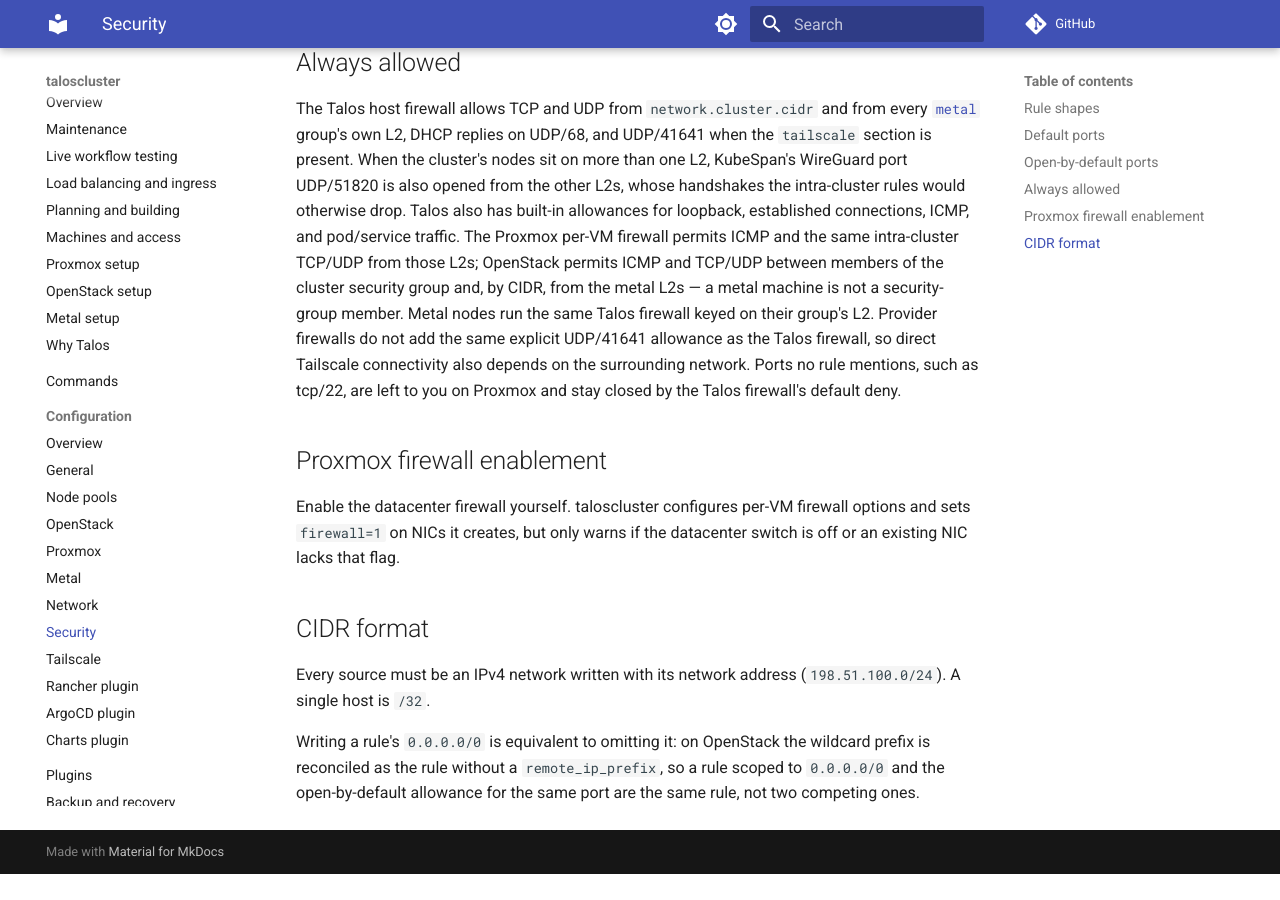
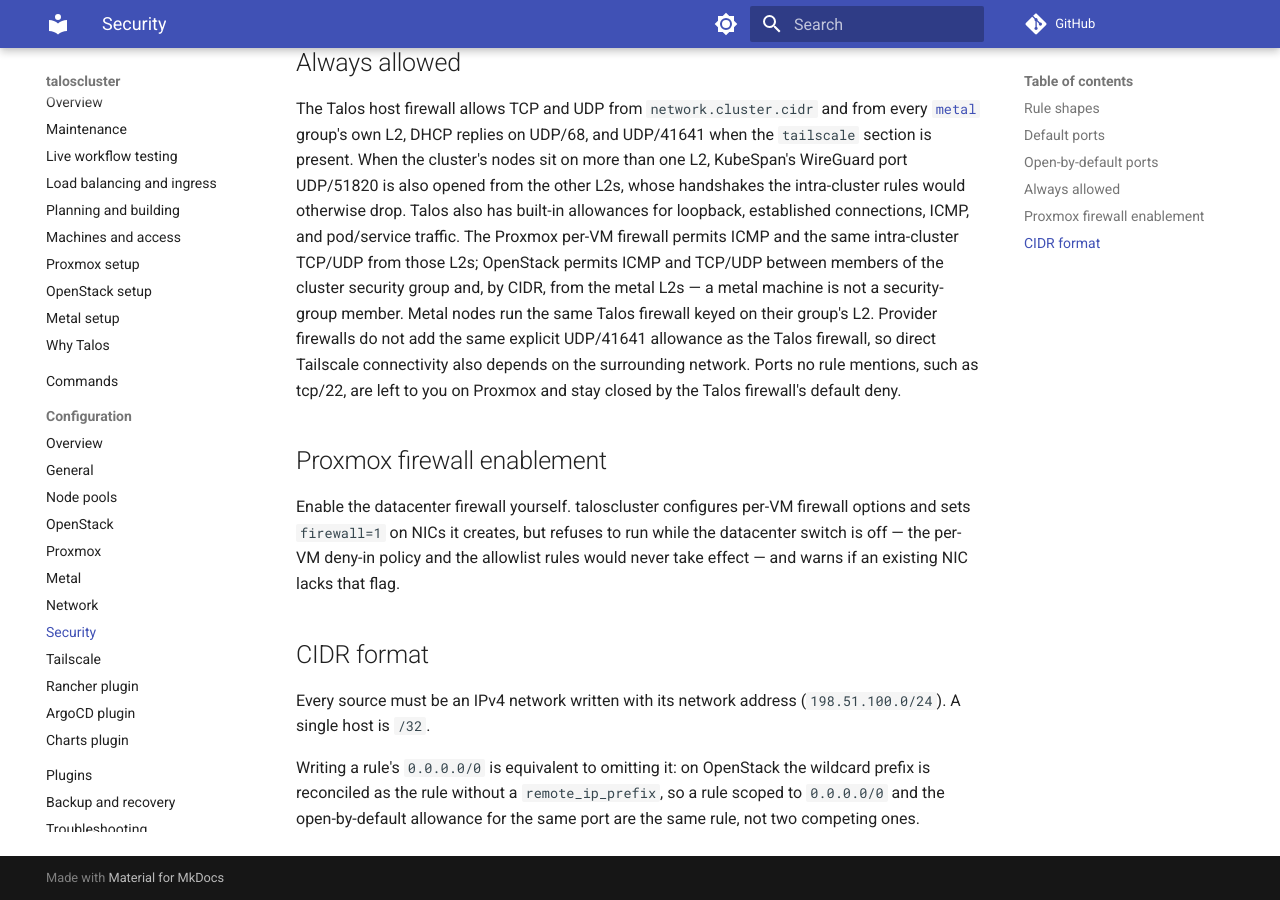
Before and after one commit to ncsa/taloscluster, an MkDocs documentation site: the page built from docs/configuration/security.md, in a window 1280 px wide and 900 px high, scrolled down 1459 px. Built offline with MkDocs 1.6.1 and Material for MkDocs 9.7.7, drawn with Linux system fonts in a browser that asks for light colours; comment, search, counter and statistics services are not loaded; before the commit the page ends 2333 px from its top, so only the background shows below that.

Commit message:
fix: **[P3] Proxmox datacenter firewall off only warns, so the allowlists are

```diff
--- a/docs/configuration/security.md
+++ b/docs/configuration/security.md
@@ -47,7 +47,7 @@ The Talos host firewall allows TCP and UDP from `network.cluster.cidr` and from
 
 ## Proxmox firewall enablement
 
-Enable the datacenter firewall yourself. taloscluster configures per-VM firewall options and sets `firewall=1` on NICs it creates, but only warns if the datacenter switch is off or an existing NIC lacks that flag.
+Enable the datacenter firewall yourself. taloscluster configures per-VM firewall options and sets `firewall=1` on NICs it creates, but refuses to run while the datacenter switch is off — the per-VM deny-in policy and the allowlist rules would never take effect — and warns if an existing NIC lacks that flag.
 
 ## CIDR format
 
```
Also changed, not shown: CHANGELOG.md (+1 -0 lines), docs/providers/proxmox.md (+1 -1 lines), 2 other files.
